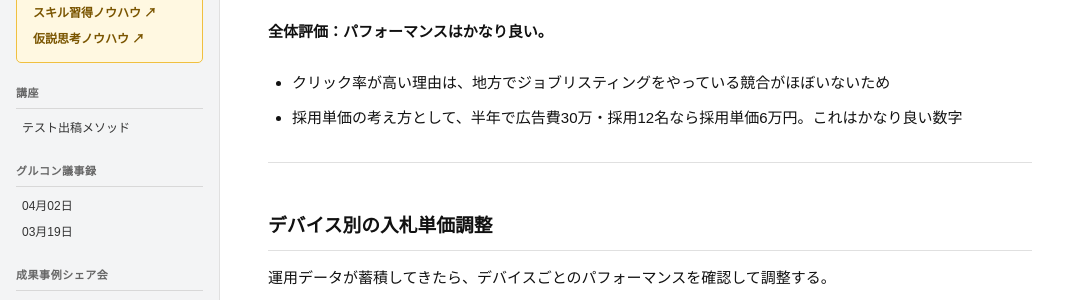
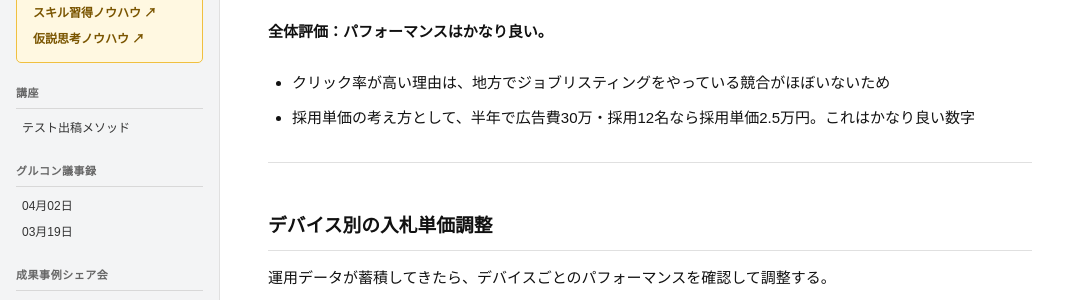
Before and after one commit to staffsolution/staffsolution-jlc, a Jekyll site: the page built from 講座/テスト出稿メソッド.md, in a window 1280 px wide and 900 px high, scrolled down 1380 px. Shown: the part 151-451 px from the top of the window, without its empty margins (0-1079 px from the left). Built offline with Jekyll 4.4.1, drawn with Linux system fonts in a browser that asks for light colours; our own code applies the rules of GitHub Pages for plain Markdown files.

Commit message:
テスト出稿メソッド：採用単価の計算を修正（6万円→2.5万円）
Made-with: Cursor

```diff
--- a/講座/テスト出稿メソッド.md
+++ b/講座/テスト出稿メソッド.md
@@ -53,7 +53,7 @@ layout: default
 **全体評価：パフォーマンスはかなり良い。**
 
 - クリック率が高い理由は、地方でジョブリスティングをやっている競合がほぼいないため
-- 採用単価の考え方として、半年で広告費30万・採用12名なら採用単価6万円。これはかなり良い数字
+- 採用単価の考え方として、半年で広告費30万・採用12名なら採用単価2.5万円。これはかなり良い数字
 
 ---
 
```
